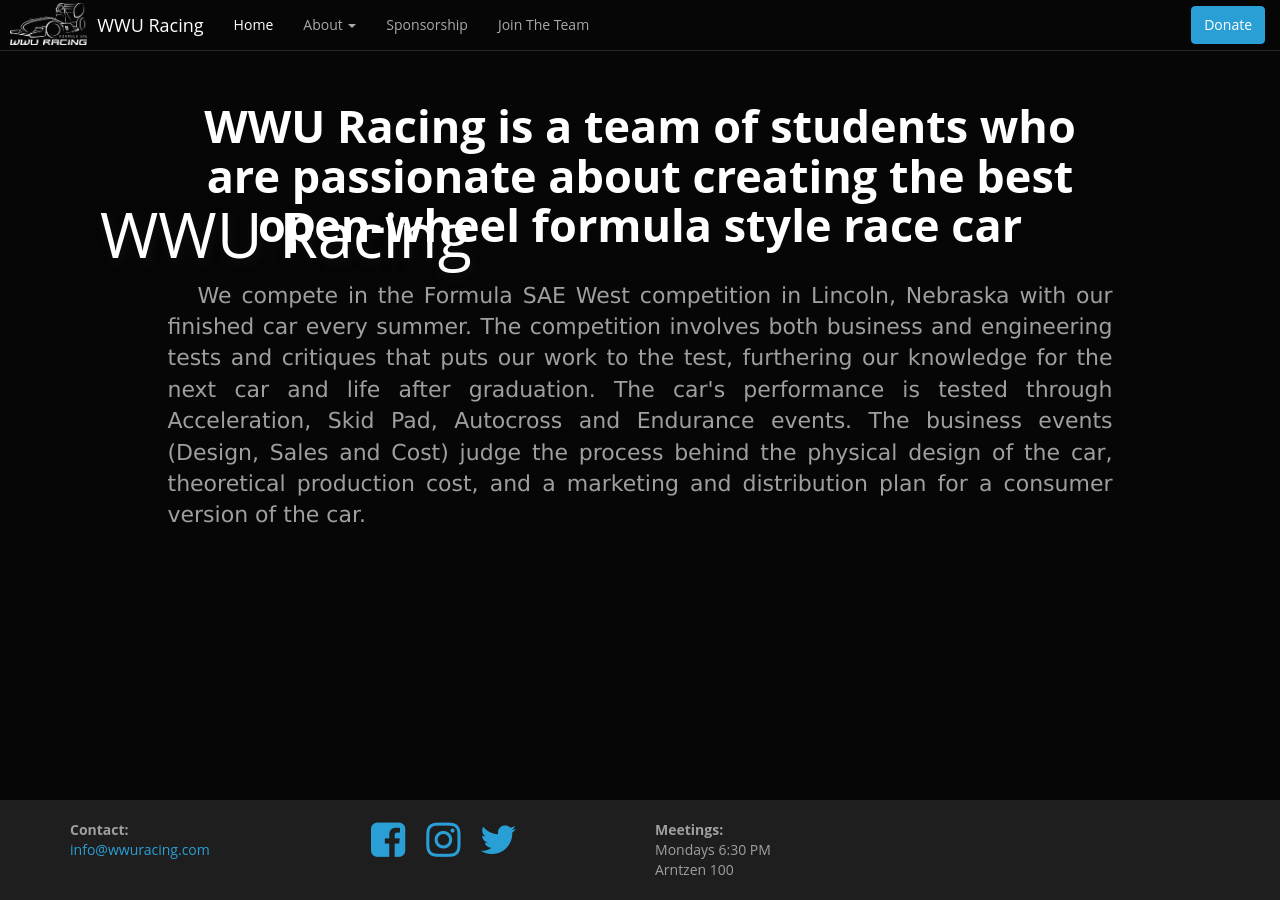
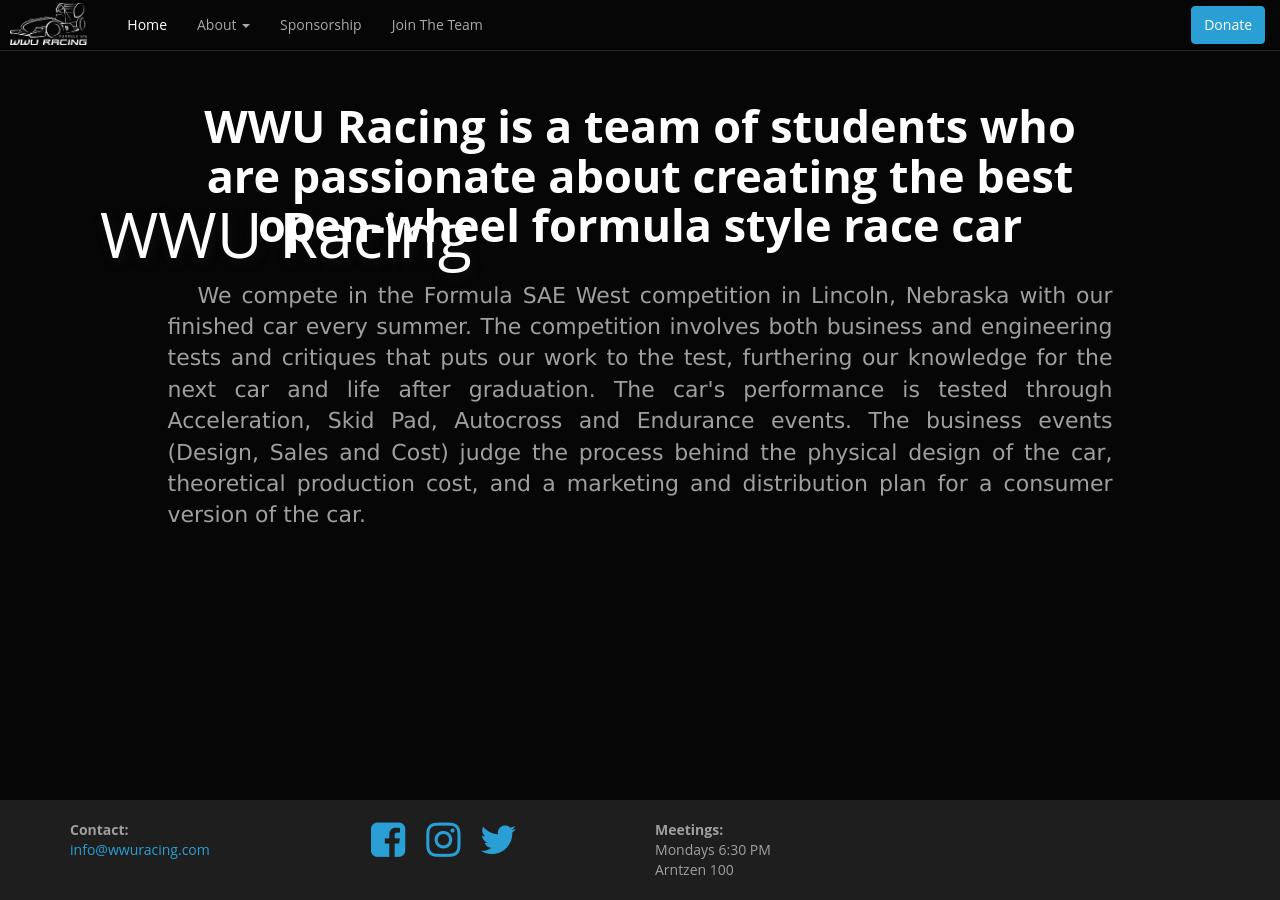
Before and after one commit to wwuracingGH/wwuracingGH.github.io, a Jekyll site: the page built from index.html, in a window 1280 px wide. Built offline with Jekyll 4.4.1, drawn with Linux system fonts in a browser that asks for light colours; some web fonts are replaced.

Commit message:
Update navbar.html

```diff
--- a/_includes/navbar.html
+++ b/_includes/navbar.html
@@ -9,7 +9,7 @@
         <span class="icon-bar"></span>
       </button>
       <a class="navbar-brand navbar-brand-logo" href="/"><img class="logo" src="{{ site.url }}/images/V61 Logo White.png"></a>
-      <a class="navbar-brand" href="/">WWU Racing</a>
+      <a class="navbar-brand" href="/"></a>
     </div>
 
     <!-- Collect the nav links, forms, and other content for toggling -->
```
